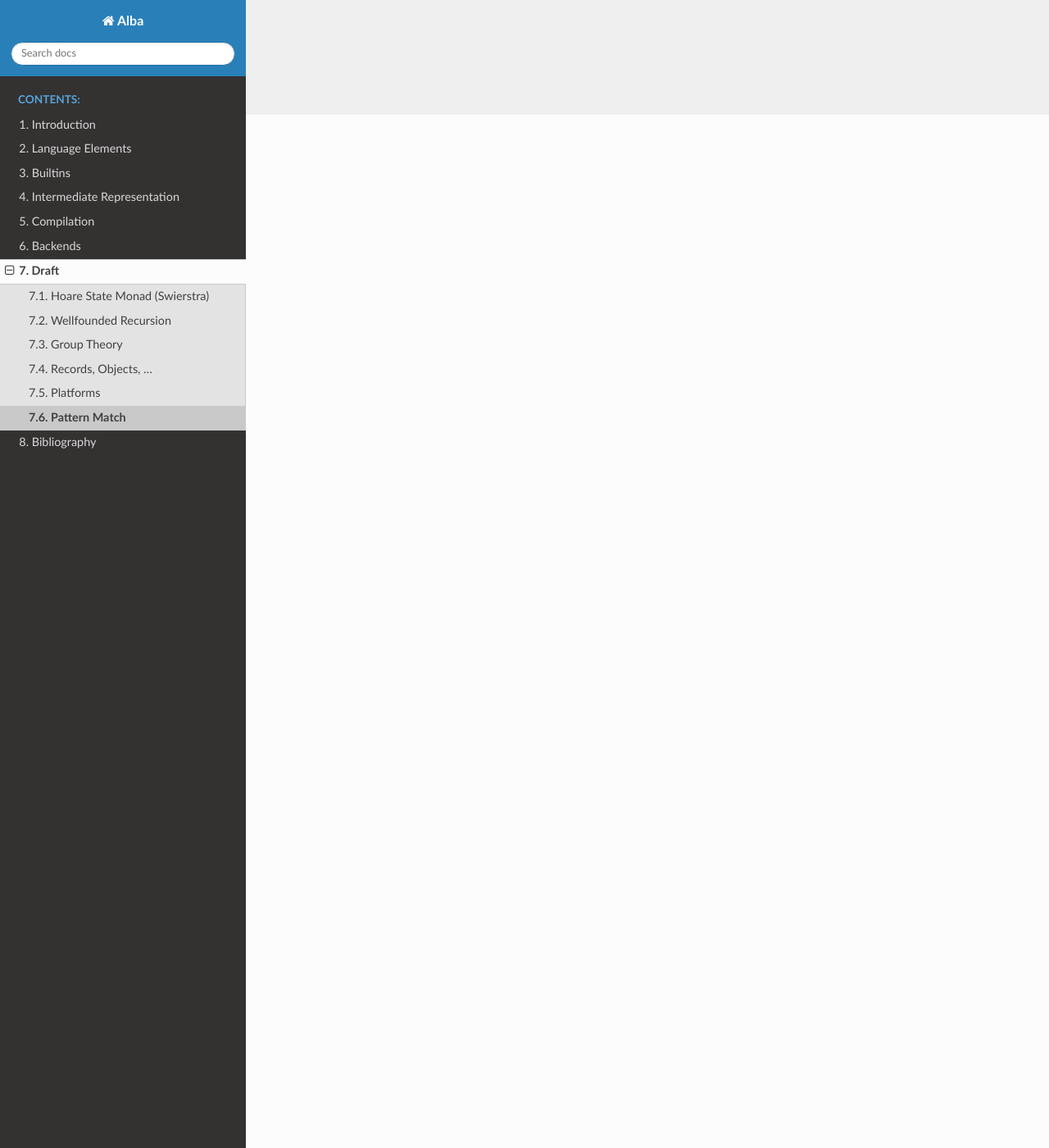
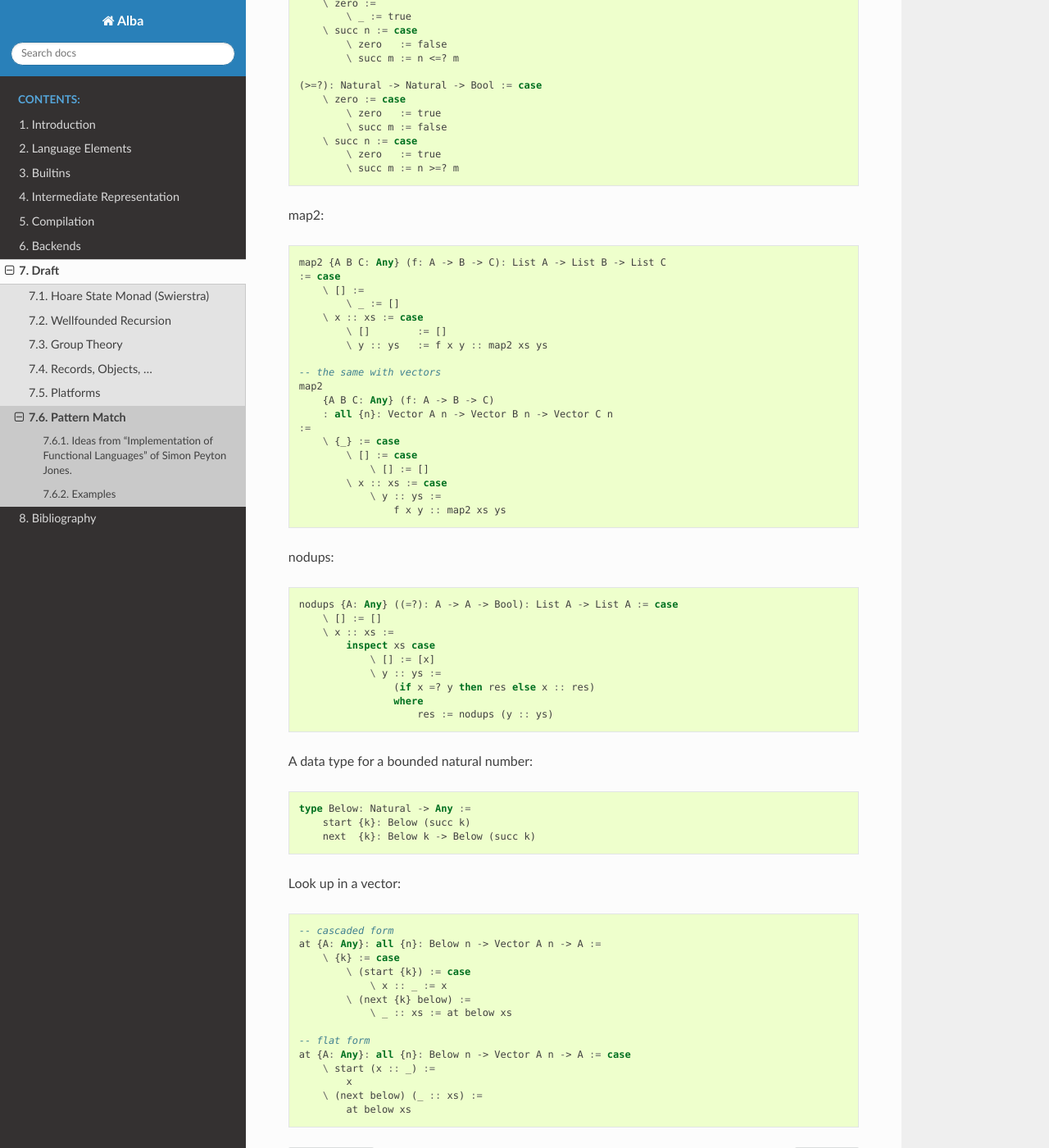
Before and after one commit to alba-lang/lang-spec, a Sphinx documentation site: the page built from sphinx/source/draft/pattern_match.rst, in a window 1280 px wide and 1400 px high, scrolled down 1260 px. Shown: the whole window at 82% size. Built offline with Sphinx 7.4.7 and the Read the Docs theme 2.0.0, drawn with Linux system fonts in a browser that asks for light colours; some of the changed text lies outside the part shown.

Commit message:
Some thoughts on pattern match
	modified:   sphinx/source/draft/pattern_match.rst

```diff
--- a/sphinx/source/draft/pattern_match.rst
+++ b/sphinx/source/draft/pattern_match.rst
@@ -2,7 +2,9 @@
 Pattern Match
 ********************************************************************************
 
+
 Ideas from "Implementation of Functional Languages" of Simon Peyton Jones.
+================================================================================
 
 We transform a pattern match expression::
 
@@ -47,3 +49,92 @@ into::
                 \ p21 :=
                     -- same
                 ...
+
+
+
+Examples
+================================================================================
+
+Less equal and greater equal:
+
+.. code::
+
+    (<=?): Natural -> Natural -> Bool := case
+        \ zero :=
+            \ _ := true
+        \ succ n := case
+            \ zero   := false
+            \ succ m := n <=? m
+
+    (>=?): Natural -> Natural -> Bool := case
+        \ zero := case
+            \ zero   := true
+            \ succ m := false
+        \ succ n := case
+            \ zero   := true
+            \ succ m := n >=? m
+
+
+map2:
+
+.. code::
+
+    map2 {A B C: Any} (f: A -> B -> C): List A -> List B -> List C
+    := case
+        \ [] :=
+            \ _ := []
+        \ x :: xs := case
+            \ []        := []
+            \ y :: ys   := f x y :: map2 xs ys
+
+    -- the same with vectors
+    map2
+        {A B C: Any} (f: A -> B -> C)
+        : all {n}: Vector A n -> Vector B n -> Vector C n
+    :=
+        \ {_} := case
+            \ [] := case
+                \ [] := []
+            \ x :: xs := case
+                \ y :: ys :=
+                    f x y :: map2 xs ys
+
+
+nodups:
+
+.. code::
+
+    nodups {A: Any} ((=?): A -> A -> Bool): List A -> List A := case
+        \ [] := []
+        \ x :: xs :=
+            inspect xs case
+                \ [] := [x]
+                \ y :: ys :=
+                    (if x =? y then res else x :: res)
+                    where
+                        res := nodups (y :: ys)
+
+
+
+A data type for a bounded natural number::
+
+    type Below: Natural -> Any :=
+        start {k}: Below (succ k)
+        next  {k}: Below k -> Below (succ k)
+
+Look up in a vector::
+
+    -- cascaded form
+    at {A: Any}: all {n}: Below n -> Vector A n -> A :=
+        \ {k} := case
+            \ (start {k}) := case
+                \ x :: _ := x
+            \ (next {k} below) :=
+                \ _ :: xs := at below xs
+
+    -- flat form
+    at {A: Any}: all {n}: Below n -> Vector A n -> A := case
+        \ start (x :: _) :=
+            x
+        \ (next below) (_ :: xs) :=
+            at below xs
```
